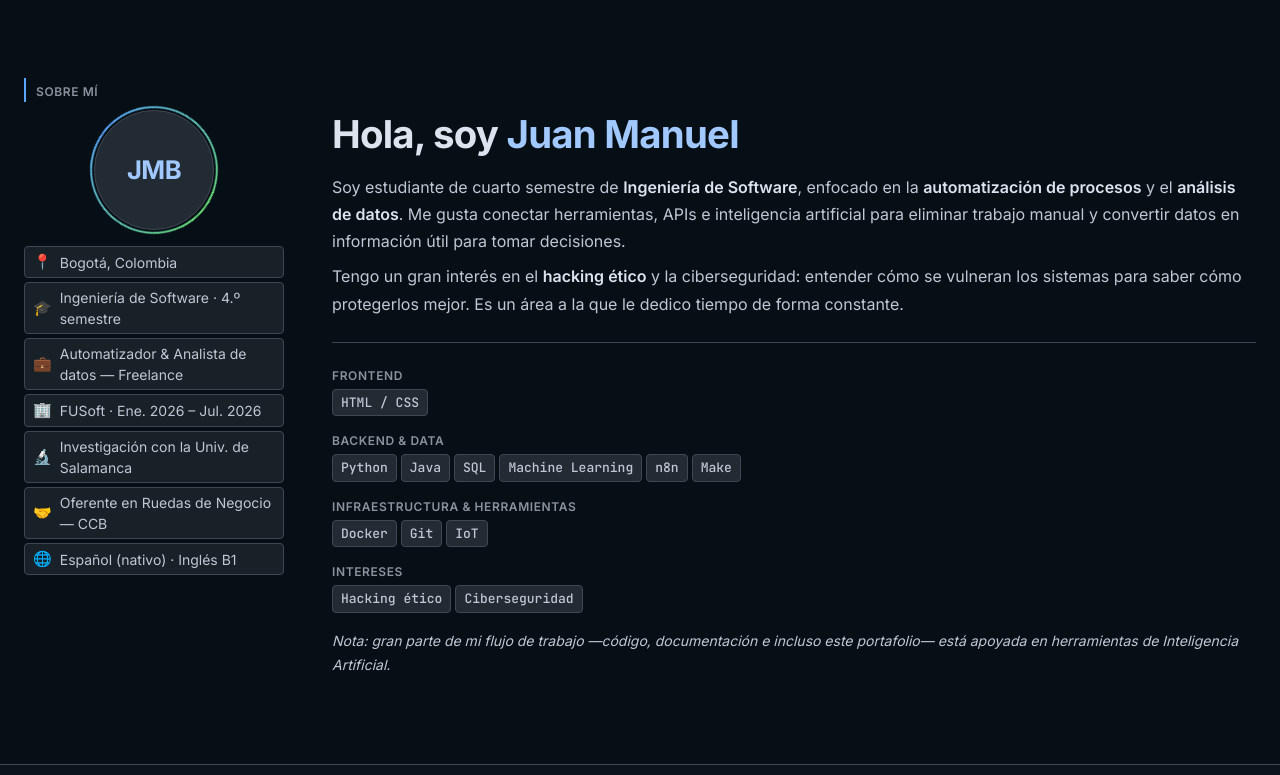
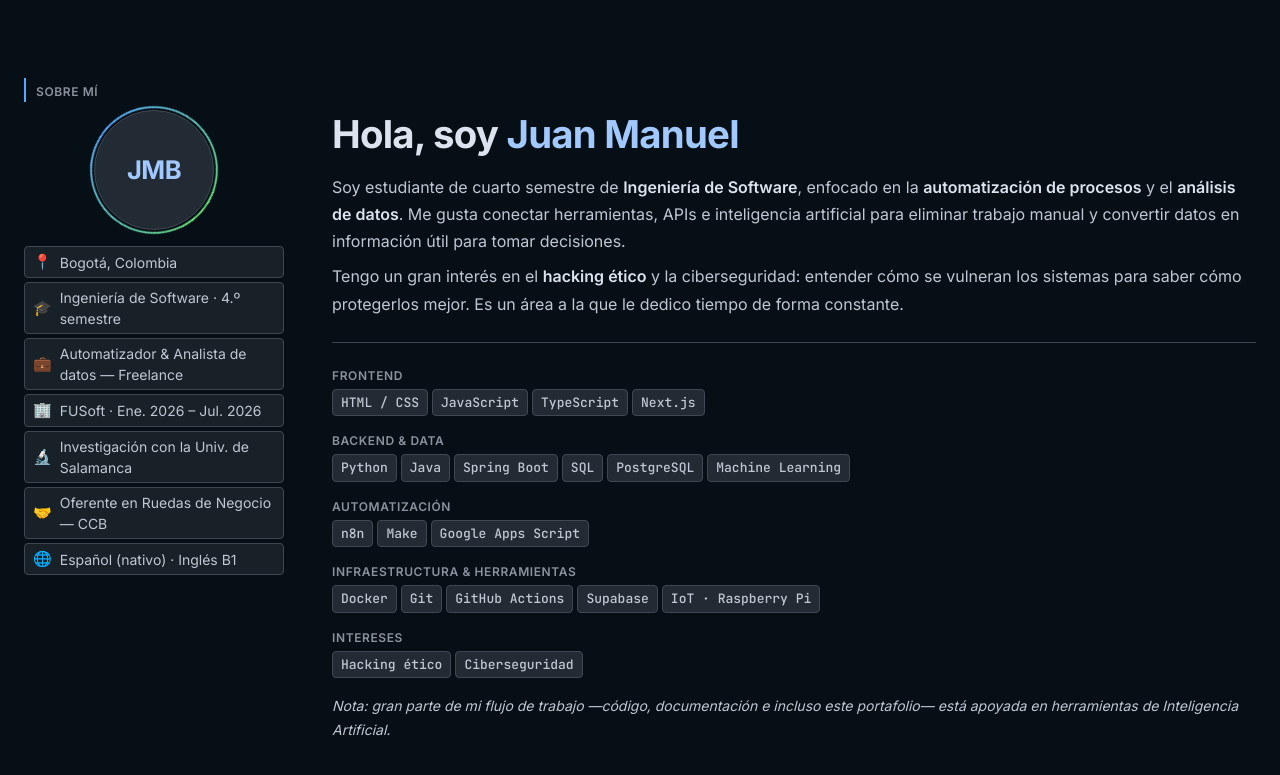
Before and after one commit to Juanmask327/Portafolio, a website: page index.html in a window 1280 px wide. Shown: the part 1436-2211 px from the top of the page. Drawn offline with Linux system fonts and the light colour scheme.

Commit message:
Sobre mí: habilidades alineadas con los proyectos

```diff
--- a/index.html
+++ b/index.html
@@ -301,6 +301,9 @@
               <div class="skills-cat-label">Frontend</div>
               <div class="skills-row">
                 <span class="skill-tag">HTML / CSS</span>
+                <span class="skill-tag">JavaScript</span>
+                <span class="skill-tag">TypeScript</span>
+                <span class="skill-tag">Next.js</span>
               </div>
             </div>
             <div class="skills-category">
@@ -308,10 +311,18 @@
               <div class="skills-row">
                 <span class="skill-tag">Python</span>
                 <span class="skill-tag">Java</span>
+                <span class="skill-tag">Spring Boot</span>
                 <span class="skill-tag">SQL</span>
+                <span class="skill-tag">PostgreSQL</span>
                 <span class="skill-tag">Machine Learning</span>
+              </div>
+            </div>
+            <div class="skills-category">
+              <div class="skills-cat-label">Automatización</div>
+              <div class="skills-row">
                 <span class="skill-tag">n8n</span>
                 <span class="skill-tag">Make</span>
+                <span class="skill-tag">Google Apps Script</span>
               </div>
             </div>
             <div class="skills-category">
@@ -319,7 +330,9 @@
               <div class="skills-row">
                 <span class="skill-tag">Docker</span>
                 <span class="skill-tag">Git</span>
-                <span class="skill-tag">IoT</span>
+                <span class="skill-tag">GitHub Actions</span>
+                <span class="skill-tag">Supabase</span>
+                <span class="skill-tag">IoT · Raspberry Pi</span>
               </div>
             </div>
             <div class="skills-category">
```
